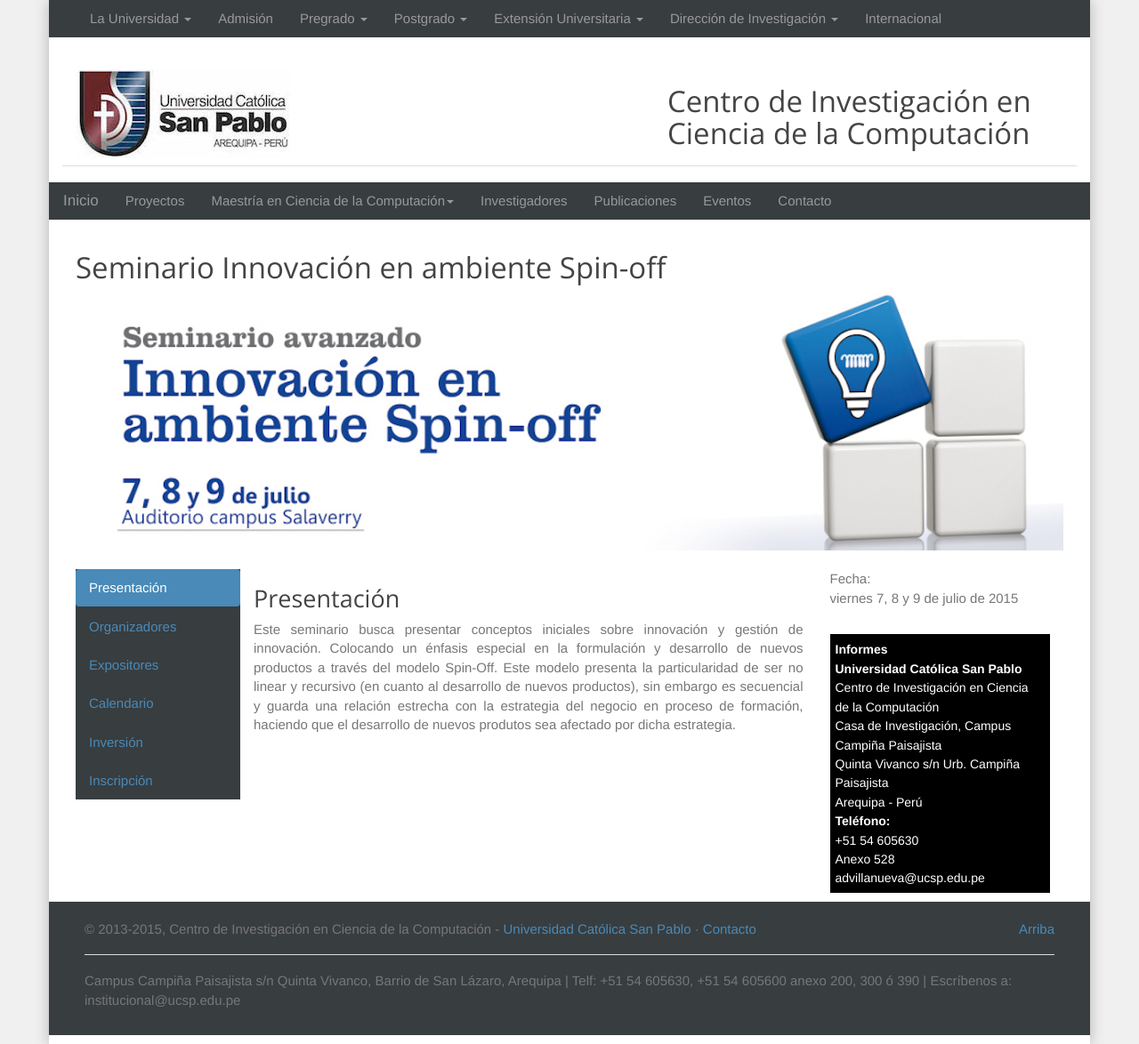
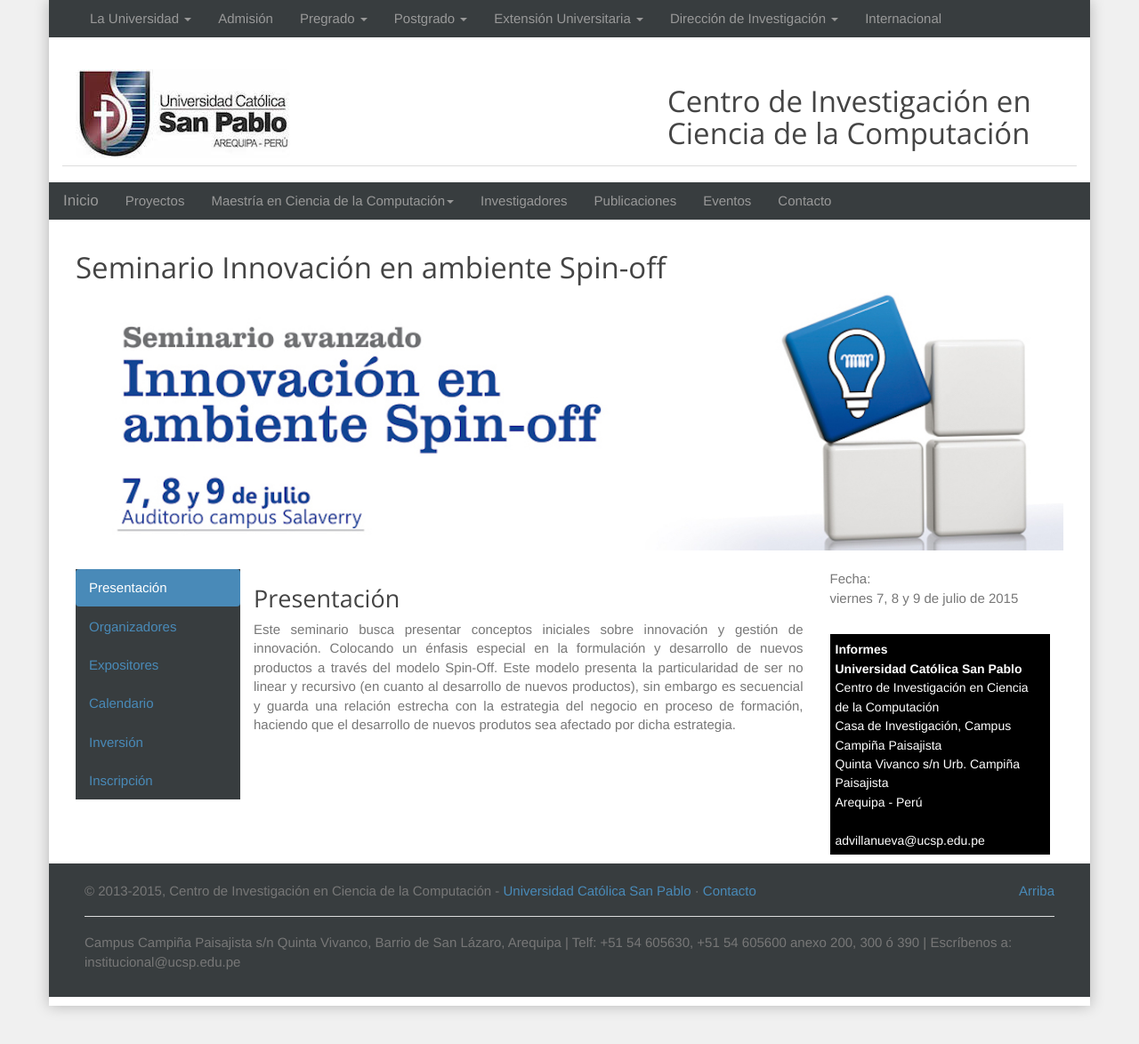
Before and after one commit to cs-ucsp/rics-ucsp, a Jekyll site: the page built from eventos/seminario-innovacion-ambiente-spin-off.html, in a window 1280 px wide. Shown: the whole page at 89% size. Built offline with Jekyll 4.4.1, drawn with Linux system fonts in a browser that asks for light colours; nearby versions of some CDN libraries; Markdown is read by kramdown in place of the engine named in the settings.

Commit message:
Cambio en el telefono de contacto del evento

```diff
--- a/eventos/seminario-innovacion-ambiente-spin-off.html
+++ b/eventos/seminario-innovacion-ambiente-spin-off.html
@@ -116,10 +116,7 @@ parentName: Eventos
           Arequipa - Perú
         </span>
         <br>
-        <span style="color:#ffffff; font-weight:bold;font-size:14px;">Teléfono:</span>
-        <br>
         <span style="color:#ffffff;font-size:14px;">
-          +51 54 605630<br> Anexo 528
           <br>
           <a href="mailto:advillanueva@ucsp.edu.pe?subject=Evento Spin Off" style="color:#ffffff; font-size:14px;">advillanueva@ucsp.edu.pe</a>
         </span>
```
